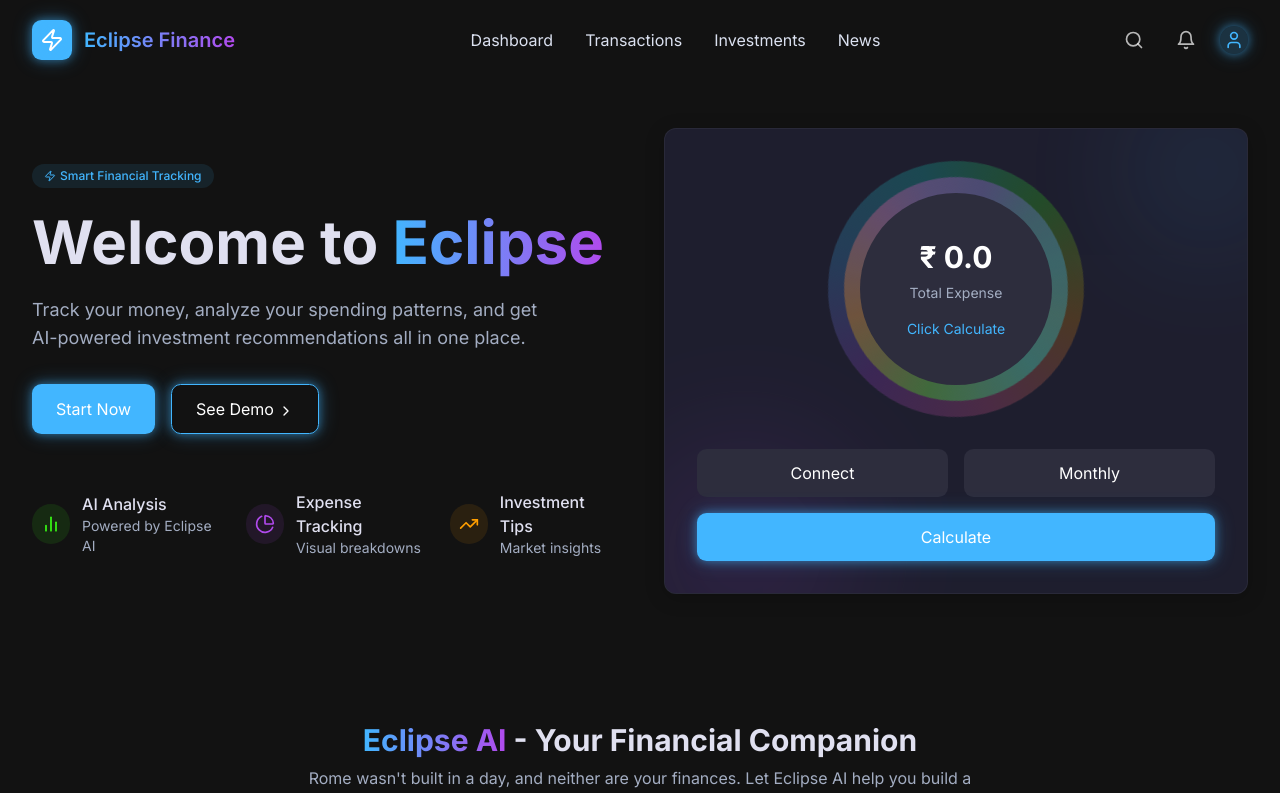
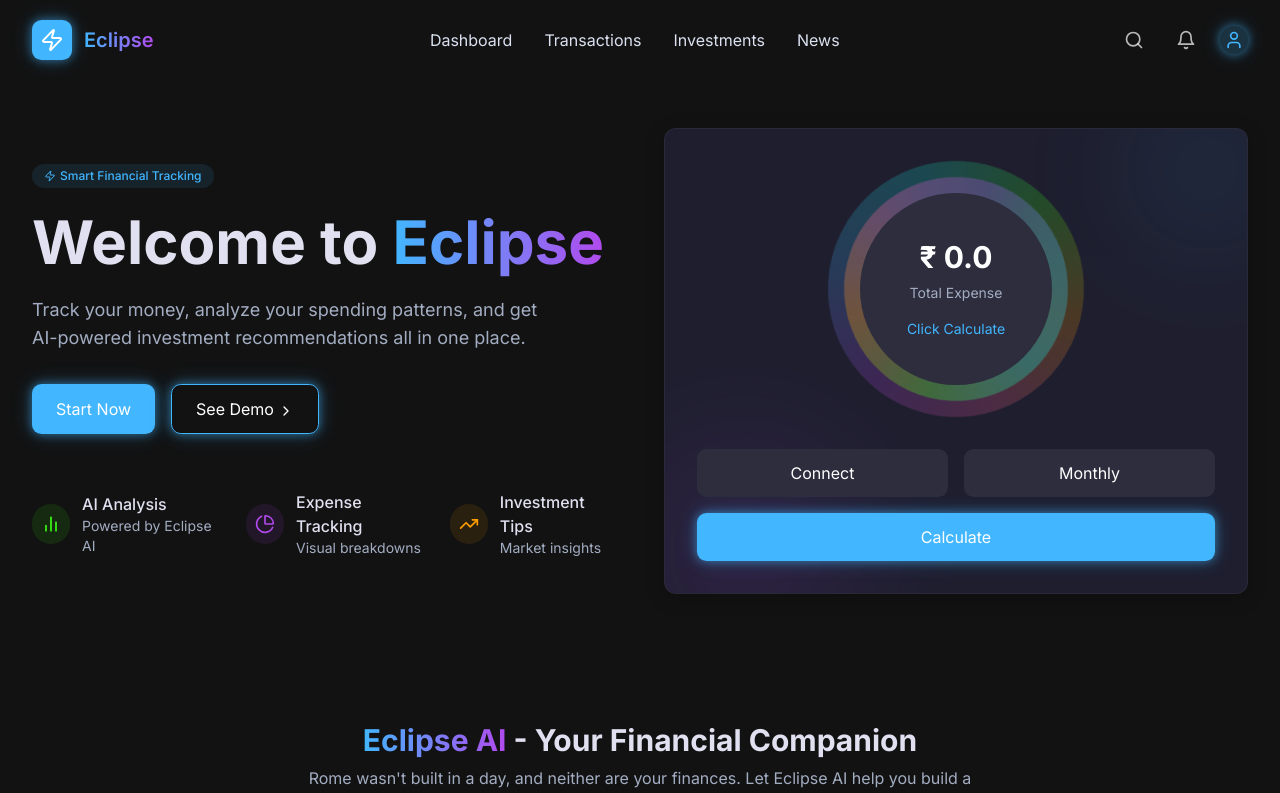
Before and after one commit to Sakshi-Jagtap15/eclipse-website, a React (Vite) app: page / in a window 1280 px wide. Shown: the top 793 px of the page. Built offline with nearby package versions, Linux system fonts and the light colour scheme.

Commit message:
Rename project to Eclipse
Update project name instances from "Eclipse Finance" to "Eclipse".

```diff
--- a/src/components/Header.tsx
+++ b/src/components/Header.tsx
@@ -30,7 +30,7 @@ const Header: React.FC = () => {
             <div className="w-10 h-10 rounded-lg bg-finance-neon-blue flex items-center justify-center mr-3 shadow-neon">
               <Zap className="text-white h-6 w-6 neon-icon" />
             </div>
-            <h1 className="text-xl font-semibold text-gradient">Eclipse Finance</h1>
+            <h1 className="text-xl font-semibold text-gradient">Eclipse</h1>
           </div>
 
           {/* Desktop Navigation */}
--- a/src/components/Layout.tsx
+++ b/src/components/Layout.tsx
@@ -22,12 +22,12 @@ const Layout: React.FC<LayoutProps> = ({ children }) => {
                 <Zap className="text-white h-5 w-5" />
               </div>
               <div>
-                <h3 className="font-semibold text-lg mb-1 text-gradient">Eclipse Finance</h3>
+                <h3 className="font-semibold text-lg mb-1 text-gradient">Eclipse</h3>
                 <p className="text-sm text-muted-foreground">Your path to financial clarity</p>
               </div>
             </div>
             <div className="text-sm text-muted-foreground">
-              © {new Date().getFullYear()} Eclipse Finance. All rights reserved.
+              © {new Date().getFullYear()} Eclipse. All rights reserved.
             </div>
           </div>
         </div>
```
